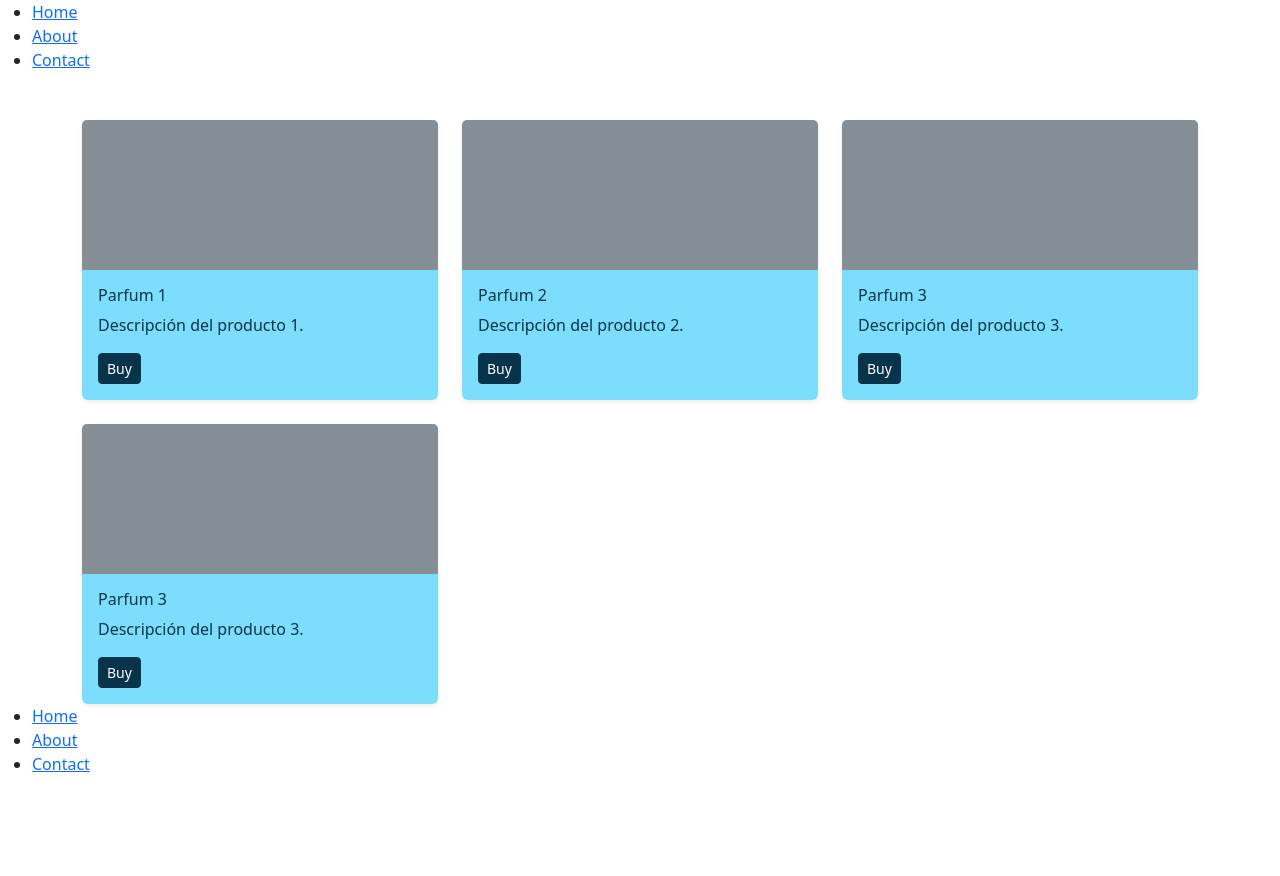
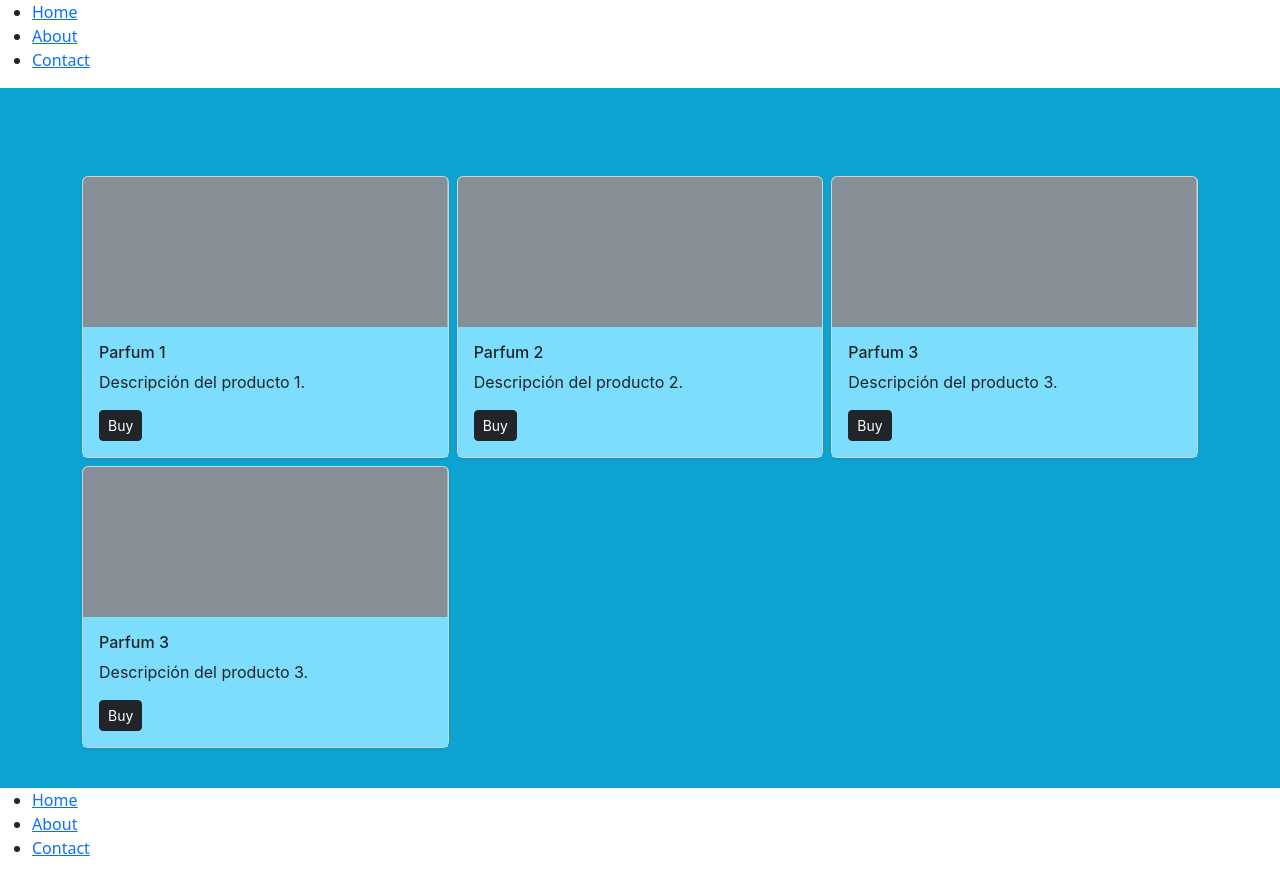
Before and after one commit to Marvin3312/System-Analysis, a PHP site: page / in a window 1280 px wide. Before the commit the page ends 772 px from the top, so only its background shows below. Run offline with PHP 8.4, Linux system fonts and the light colour scheme.

Commit message:
update: change variable color and text

```diff
--- a/index.html
+++ b/index.html
@@ -25,62 +25,60 @@
         <!--Marvin products and shop-->
         <section class="Productos">
             <div class="container mt-5">
-                <div class="row g-4"> <!-- g-4 agrega espacio entre columnas -->
+                <div class="row g-2"> <!-- g-4 agrega espacio entre columnas -->
                     <!-- Tarjeta 1 -->
                     <div class="col-12 col-sm-6 col-md-4">
-                        <div class="card text-dark shadow-sm" style="background-color: #7CDDFD; border: none;">
+                        <div class="card text-dark shadow-sm">
                             <svg class="bd-placeholder-img card-img-top" width="100%" height="150" xmlns="http://www.w3.org/2000/svg" role="img" focusable="false">
                                 <rect width="100%" height="100%" fill="#868e96"></rect>
                             </svg>
                             <div class="card-body">
-                                <h6 class="card-title" style="color: #07344A;">Parfum 1</h6>
-                                <p class="card-text" style="color: #07344A;">Descripción del producto 1.</p>
-                                <a href="#" class="btn btn-dark btn-sm" style="background-color: #07344A; border-color: #07344A;">Buy</a>
+                                <h6 class="card-title">Parfum 1</h6>
+                                <p class="card-text" >Descripción del producto 1.</p>
+                                <a href="#" class="btn btn-dark btn-sm">Buy</a>
                             </div>
                         </div>
                     </div>
                     <!-- Tarjeta 2 -->
                     <div class="col-12 col-sm-6 col-md-4">
-                        <div class="card text-dark shadow-sm" style="background-color: #7CDDFD; border: none;">
+                        <div class="card text-dark shadow-sm">
                             <svg class="bd-placeholder-img card-img-top" width="100%" height="150" xmlns="http://www.w3.org/2000/svg" role="img" focusable="false">
                                 <rect width="100%" height="100%" fill="#868e96"></rect>
                             </svg>
                             <div class="card-body">
-                                <h6 class="card-title" style="color: #07344A;">Parfum 2</h6>
-                                <p class="card-text" style="color: #07344A;">Descripción del producto 2.</p>
-                                <a href="#" class="btn btn-dark btn-sm" style="background-color: #07344A; border-color: #07344A;">Buy</a>
+                                <h6 class="card-title">Parfum 2</h6>
+                                <p class="card-text">Descripción del producto 2.</p>
+                                <a href="#" class="btn btn-dark btn-sm">Buy</a>
                             </div>
                         </div>
                     </div>
                     <!-- Tarjeta 3 -->
                     <div class="col-12 col-sm-6 col-md-4">
-                        <div class="card text-dark shadow-sm" style="background-color: #7CDDFD; border: none;">
+                        <div class="card text-dark shadow-sm">
                             <svg class="bd-placeholder-img card-img-top" width="100%" height="150" xmlns="http://www.w3.org/2000/svg" role="img" focusable="false">
                                 <rect width="100%" height="100%" fill="#868e96"></rect>
                             </svg>
                             <div class="card-body">
-                                <h6 class="card-title" style="color: #07344A;">Parfum 3</h6>
-                                <p class="card-text" style="color: #07344A;">Descripción del producto 3.</p>
-                                <a href="#" class="btn btn-dark btn-sm" style="background-color: #07344A; border-color: #07344A;">Buy</a>
+                                <h6 class="card-title" >Parfum 3</h6>
+                                <p class="card-text" >Descripción del producto 3.</p>
+                                <a href="#" class="btn btn-dark btn-sm">Buy</a>
                             </div>
                         </div>
                     </div>
 
                     <!-- Tarjeta 4 -->
                     <div class="col-12 col-sm-6 col-md-4">
-                        <div class="card text-dark shadow-sm" style="background-color: #7CDDFD; border: none;">
+                        <div class="card text-dark shadow-sm">
                             <svg class="bd-placeholder-img card-img-top" width="100%" height="150" xmlns="http://www.w3.org/2000/svg" role="img" focusable="false">
                                 <rect width="100%" height="100%" fill="#868e96"></rect>
                             </svg>
                             <div class="card-body">
-                                <h6 class="card-title" style="color: #07344A;">Parfum 3</h6>
-                                <p class="card-text" style="color: #07344A;">Descripción del producto 3.</p>
-                                <a href="#" class="btn btn-dark btn-sm" style="background-color: #07344A; border-color: #07344A;">Buy</a>
+                                <h6 class="card-title" >Parfum 3</h6>
+                                <p class="card-text">Descripción del producto 3.</p>
+                                <a href="#" class="btn btn-dark btn-sm">Buy</a>
                             </div>
                         </div>
                     </div>
-
-
                 </div>
             </div>
 
--- a/webs/views/index.css
+++ b/webs/views/index.css
@@ -1,13 +1,24 @@
+:root {
+    --primary-color: #0ea4d1;
+    --secondary-color: #7cddfd;
+    --success-color: #d9b68b;
+    --text--color: #07344a;
+    --warning-color: ##351d15;
+    --font-family-sans-serif: -apple-system, BlinkMacSystemFont, "Segoe UI", Roboto, "Helvetica Neue", Arial, "Noto Sans", sans-serif, "Apple Color Emoji", "Segoe UI Emoji", "Segoe UI Symbol", "Noto Color Emoji";
+    --font-family-monospace: SFMono-Regular, Menlo, Monaco, Consolas, "Liberation Mono", "Courier New", monospace;
+}
 
 
 
 
+.Productos{
+    background-color: var(--primary-color);
+    font-family: var(--font-family-monospace);
+    padding: 2.5rem;
+}
 
-
-
-
-.custom-card {
-    width: 18rem; /* spacie card */
-    margin:  2.5rem ; /* margin cards */
-    gap:1.5rem;
+.card-body , p {
+    background: var(--secondary-color);
+    color: var(--text-color);
+    font-family: var(--font-family-sans-serif);
 }
```
